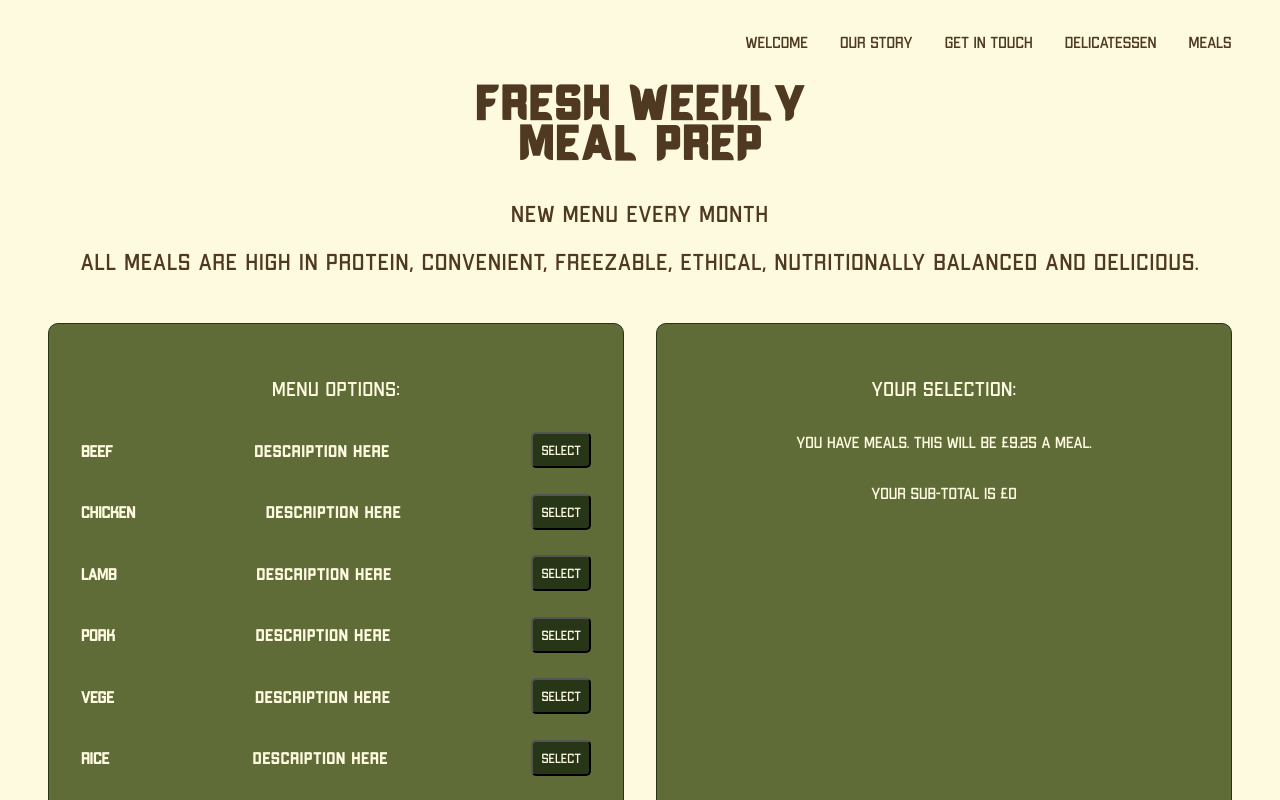
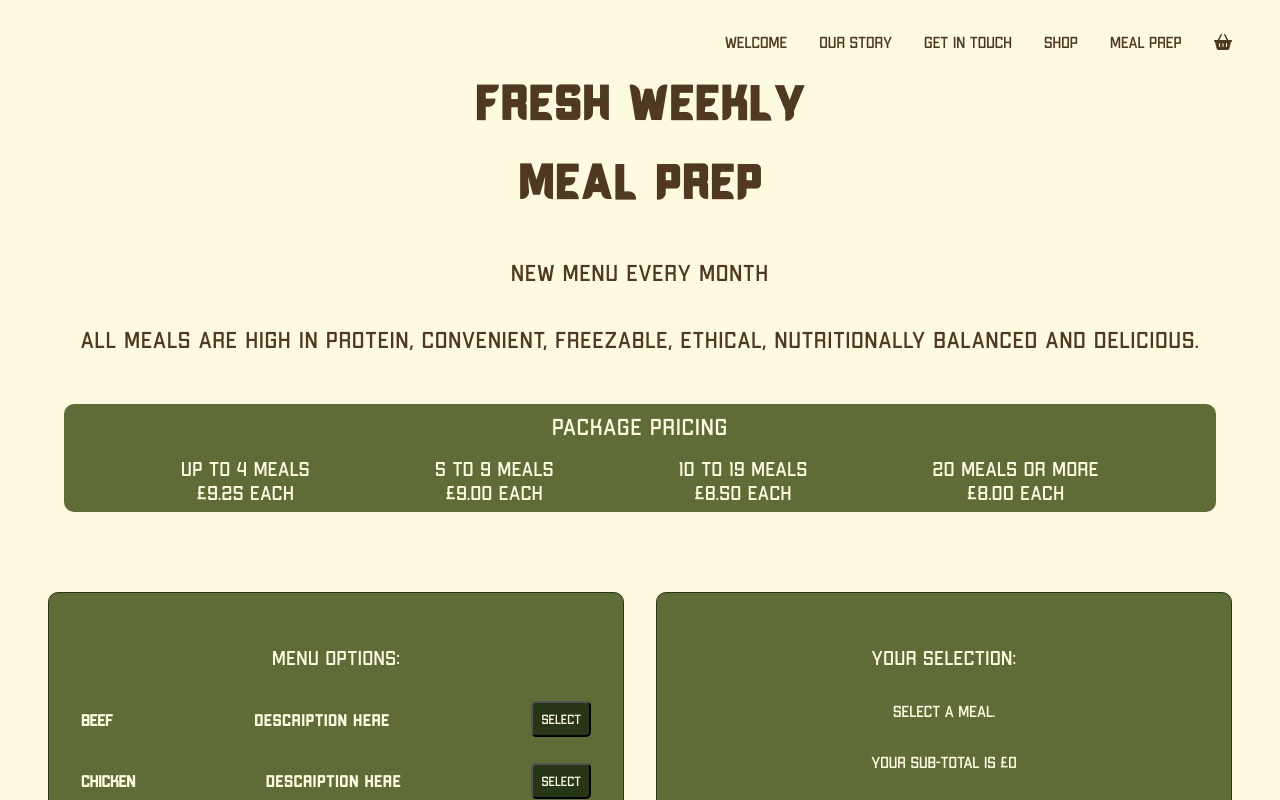
Before and after one commit to nomadicRobbie/Earth_to_Oven, a Vue app: page /meals in a window 1280 px wide. Shown: the top 800 px of the page. Built offline with nearby package versions, Linux system fonts and the light colour scheme.

Commit message:
many things done, need to get in habit of commiting changes after single change

```diff
--- a/src/components/Cart.vue
+++ b/src/components/Cart.vue
@@ -3,11 +3,33 @@
     <div class="cart-title">
       <h2>Your Cart</h2>
       <h2>
-        Cart Total <span>£{{ cartTotal }}</span>
+        Cart Total <span>£{{ cartTotalWithPackages }}</span>
       </h2>
     </div>
     <template v-if="cart.length > 0">
       <div class="cart-head">
+        <div v-if="state.mealCart.length > 0" class="cart-item">
+          <div v-if="stagingTotal <= 4" class="cart-info">
+            <h2>Base package. {{ stagingTotal }} meals at £9.25.</h2>
+            <h2>Total £{{ stagingTotal * 9.25 }}</h2>
+          </div>
+          <div v-if="stagingTotal >= 5 && stagingTotal < 10" class="cart-info">
+            <h2>Scaled package. {{ stagingTotal }} meals at £9.00.</h2>
+            <h2>Total £{{ stagingTotal * 9.0 }}</h2>
+          </div>
+          <div v-if="stagingTotal >= 10 && stagingTotal < 20" class="cart-info">
+            <h2>RX package package. {{ stagingTotal }} meals at £8.50.</h2>
+            <h2>Total £{{ stagingTotal * 8.5 }}</h2>
+          </div>
+          <div v-if="stagingTotal > 20" class="cart-info">
+            <h2>RX+ package package. {{ stagingTotal }} meals at £8.00.</h2>
+            <h2>Total £{{ stagingTotal * 8.0 }}</h2>
+          </div>
+          <div class="remove-quantity">
+            <a @click="$store.commit('clearMealCart')"><font-awesome-icon :icon="['fas', 'trash-can']" size="xl" class="icon" /></a>
+          </div>
+        </div>
+
         <div v-for="product in cart" :key="product.id" class="cart-item">
           <div class="cart-img">
             <img :src="product.image" alt="" />
@@ -24,7 +46,7 @@
               <h2>{{ product.quantity }}</h2>
               <button @click.stop.prevent="decrementQuantity(product.id)">-</button>
             </div>
-            <a @click.stop.prevent="removeFromCart"><font-awesome-icon :icon="['fas', 'trash-can']" size="xl" class="icon" /></a>
+            <a @click.stop.prevent="removeFromCart(product.id)"><font-awesome-icon :icon="['fas', 'trash-can']" size="xl" class="icon" /></a>
           </div>
         </div>
       </div>
@@ -39,7 +61,9 @@ import { mapState } from "vuex";
 export default {
   name: "cartItem",
   data() {
-    return {};
+    return {
+
+    };
   },
 
   created() {
@@ -47,13 +71,50 @@ export default {
   },
 
   computed: {
+    // cartTotalWithPackages() {
+    //   if (this.stagingTotal <= 4) {
+    //     return this.stagingTotal * 9.25 + this.cartTotal;
+    //   } else if (this.stagingTotal >= 5 && this.stagingTotal < 10) {
+    //     return this.stagingTotal * 9.0 + this.cartTotal;
+    //   } else if (this.stagingTotal >= 10 && this.stagingTotal < 20) {
+    //     return this.stagingTotal * 8.5 + this.cartTotal;
+    //   } else if (this.stagingTotal > 20) {
+    //     return this.stagingTotal * 8.0 + this.cartTotal;
+    //   } else if (this.stagingTotal === 0) {
+    //     return this.cartTotal;
+    //   } else {
+    //     return 0;
+    //   }
+    // },
+
+    upToFour() {
+      return this.stagingTotal * 9.25;
+    },
+    scaledPackage() {
+      return this.stagingTotal * 9.0;
+    },
+    rxPackage() {
+      return this.stagingTotal * 8.5;
+    },
+    rxPlusPackage() {
+      return this.stagingTotal * 8.0;
+    },
     cartTotal() {
       return this.$store.getters?.cartTotal;
     },
     cart() {
       return this.$store.getters.getCart;
     },
-    ...mapState(["cart"]),
+    mealCart() {
+      return this.$store.getters.getMealCart;
+    },
+    stagingTotal() {
+      return this.$store.getters.getStagingTotal;
+    },
+    cartTotalWithPackages() {
+      return this.$store.getters.getCartTotalWithPackages;
+    },
+    ...mapState(["cart", "mealCart"]),
   },
 
   methods: {
@@ -68,9 +129,7 @@ export default {
     },
   },
 
-  mounted() {
-    console.log("Cart in component", this.cart, this.cart.length, this.total);
-  },
+  mounted() {},
 };
 </script>
 <style lang="scss">
--- a/src/components/NavBar.vue
+++ b/src/components/NavBar.vue
@@ -4,8 +4,9 @@
       <router-link to="/" class="navTag">Welcome</router-link>
       <router-link to="/about" class="navTag">Our Story</router-link>
       <router-link to="/hireUs" class="navTag">Get in Touch</router-link>
-      <router-link to="/shop" class="navTag">Delicatessen</router-link>
-      <router-link to="/meals" class="navTag">Meals</router-link>
+      <router-link to="/shop" class="navTag">Shop</router-link>
+      <router-link to="/meals" class="navTag">Meal Prep</router-link>
+      <router-link to="/basket" class="navTag"><font-awesome-icon :icon="['fas', 'basket-shopping']" class="icon" /></router-link>
     </nav>
   </div>
 
@@ -16,8 +17,9 @@
         <router-link to="/" class="navTag">Welcome</router-link>
         <router-link to="/about" class="navTag">Our Story</router-link>
         <router-link to="/hireUs" class="navTag">Get in Touch</router-link>
-        <router-link to="/shop" class="navTag">Delicatessen</router-link>
-        <router-link to="/meals" class="navTag">Meals</router-link>
+        <router-link to="/shop" class="navTag">Shop</router-link>
+        <router-link to="/meals" class="navTag">Meal Prep</router-link>
+        <router-link to="/basket" class="navTag"><font-awesome-icon :icon="['fas', 'basket-shopping']" class="icon" /></router-link>
       </nav>
     </transition>
   </div>
--- a/src/components/mealPrep.vue
+++ b/src/components/mealPrep.vue
@@ -1,10 +1,39 @@
 <template>
   <section>
-    <div>
+    <div class="meal-head">
       <h1>FRESH WEEKLY</h1>
       <h1>MEAL PREP</h1>
       <h2>New menu every month</h2>
       <h2>All meals are high in protein, convenient, freezable, ethical, nutritionally balanced and delicious.</h2>
+      <div class="pricing-container">
+        <h2 class="pricing-title">package pricing</h2>
+        <div class="package-pricing">
+          <div>
+            <h3>
+              UP TO 4 MEALS<br />
+              £9.25 EACH
+            </h3>
+          </div>
+          <div>
+            <h3>
+              5 to 9 meals<br />
+              £9.00 EACH
+            </h3>
+          </div>
+          <div>
+            <h3>
+              10 to 19 meals<br />
+              £8.50 EACH
+            </h3>
+          </div>
+          <div>
+            <h3>
+              20 meals or more<br />
+              £8.00 EACH
+            </h3>
+          </div>
+        </div>
+      </div>
     </div>
   </section>
   <section class="meal-main">
@@ -33,21 +62,31 @@
           </div>
         </div>
         <div class="meal-total">
-          <div v-if="this.stagingTotal >= 5 && this.stagingTotal <= 9">You have {{ stagingTotal }} meals. This will be £9.00 a meal.</div>
-          <div v-else-if="this.stagingTotal >= 10 && this.stagingTotal <= 19">You have {{ stagingTotal }} meals. This will be £8.50 a meal.</div>
-          <div v-else-if="this.stagingTotal >= 20">You have {{ stagingTotal }} meals. This will be £8.00 a meal.</div>
-          <div v-else>You have {{ statingTotal }} meals. This will be £9.25 a meal.</div>
+          <div v-if="this.stagingSubTotal >= 5 && this.stagingSubTotal <= 9">You have {{ stagingSubTotal }} meals. This will be £9.00 a meal.</div>
+          <div v-else-if="this.stagingSubTotal >= 10 && this.stagingSubTotal <= 19">You have {{ stagingSubTotal }} meals. This will be £8.50 a meal.</div>
+          <div v-else-if="this.stagingSubTotal >= 20">You have {{ stagingSubTotal }} meals. This will be £8.00 a meal.</div>
+          <div v-else-if="this.stagingSubTotal < 5 && this.stagingSubTotal > 0">You have {{ stagingSubTotal }} meals. This will be £9.25 a meal.</div>
+          <div v-else>Select a meal.</div>
         </div>
         <div>Your sub-total is £{{ this.subTotal }}</div>
       </div>
       <div class="adding">
-        <button>Add to Basket</button>
+        <button
+          @click.stop.prevent="
+            addMealsToCart();
+            updateStagingTotal();
+            clearMealCart();
+          ">
+          Add to Basket
+        </button>
       </div>
     </div>
   </section>
 </template>
 <script>
+import { mapMutations, mapState } from "vuex";
 export default {
+  name: "mealPrep",
   data() {
     return {
       staging: [],
@@ -69,8 +108,9 @@ export default {
   },
 
   computed: {
-    stagingTotal() {
-      console.log(this.stagingTotal);
+    ...mapState(["mealCart", "stagingTotal"]),
+
+    stagingSubTotal() {
       return this.staging.reduce((total, item) => total + item.quantity, 0);
     },
 
@@ -78,14 +118,14 @@ export default {
       let scaled = 9;
       let rx = 8.5;
       let rxPlus = 8;
-      if (this.stagingTotal >= 5 && this.stagingTotal <= 9) {
-        return this.stagingTotal * scaled;
-      } else if (this.stagingTotal >= 10 && this.stagingTotal <= 19) {
-        return this.stagingTotal * rx;
-      } else if (this.stagingTotal >= 20) {
-        return this.stagingTotal * rxPlus;
-      } else if (this.stagingTotal < 5) {
-        return this.stagingTotal * 9.25;
+      if (this.stagingSubTotal >= 5 && this.stagingSubTotal <= 9) {
+        return this.stagingSubTotal * scaled;
+      } else if (this.stagingSubTotal >= 10 && this.stagingSubTotal <= 19) {
+        return this.stagingSubTotal * rx;
+      } else if (this.stagingSubTotal >= 20) {
+        return this.stagingSubTotal * rxPlus;
+      } else if (this.stagingSubTotal < 5) {
+        return this.stagingSubTotal * 9.25;
       } else {
         return 0;
       }
@@ -93,16 +133,30 @@ export default {
   },
 
   methods: {
+    ...mapMutations(["addToMealCart", "calculateStagingTotal"]),
+
+    clearMealCart() {
+      this.staging = [];
+      localStorage.removeItem("staging");
+    },
+
+    updateStagingTotal() {
+      this.$store.commit("calculateStagingTotal");
+    },
+
+    addMealsToCart() {
+      this.$store.commit("addToMealCart", this.staging);
+    },
+
     select(item) {
       this.staging.push(item);
       this.saveToLocalStorage(item);
-      console.log(this.staging.length);
+      console.log(this.staging);
     },
 
     increment(index) {
       this.staging[index].quantity++;
       this.saveToLocalStorage(index);
-      console.log(this.staging.length);
     },
 
     decrement(index) {
@@ -137,6 +191,34 @@ export default {
 };
 </script>
 <style lang="scss">
+.meal-head {
+  display: flex;
+  flex-direction: column;
+  justify-content: center;
+  align-items: center;
+  .pricing-container {
+    display: flex;
+    flex-direction: column;
+    justify-content: center;
+    background-color: var(--tertiary-colour);
+    color: var(--alt-text-colour);
+    width: 90%;
+    margin: 2rem;
+    border-radius: 10px;
+    .pricing-title {
+      margin: 0.5rem;
+    }
+    .package-pricing {
+      display: flex;
+      flex-direction: row;
+      align-items: space-evenly;
+      justify-content: space-evenly;
+      h3 {
+        margin: 0.5rem;
+      }
+    }
+  }
+}
 .meal-main {
   display: flex;
   flex-direction: row;
--- a/src/router/index.js
+++ b/src/router/index.js
@@ -42,7 +42,6 @@ const routes = [
     name: "meals",
     component: () => import("@/components/mealPrep.vue"),
   },
-
 ];
 
 const router = createRouter({
--- a/src/views/ShopView.vue
+++ b/src/views/ShopView.vue
@@ -63,8 +63,6 @@ export default {
   },
   data() {
     return {
-      // cart: [],
-      // cartTotal: 0,
       content: {
         contentP1: "Whatever you are lookimg for we can help, from our collection of delicious deli delights we give you some of our favourites and of course all of yours!",
         contentP2: "If there is something you can't find, and think you should be able to find.",
```
Also changed, not shown: src/store/store.js (+68 -5 lines).
